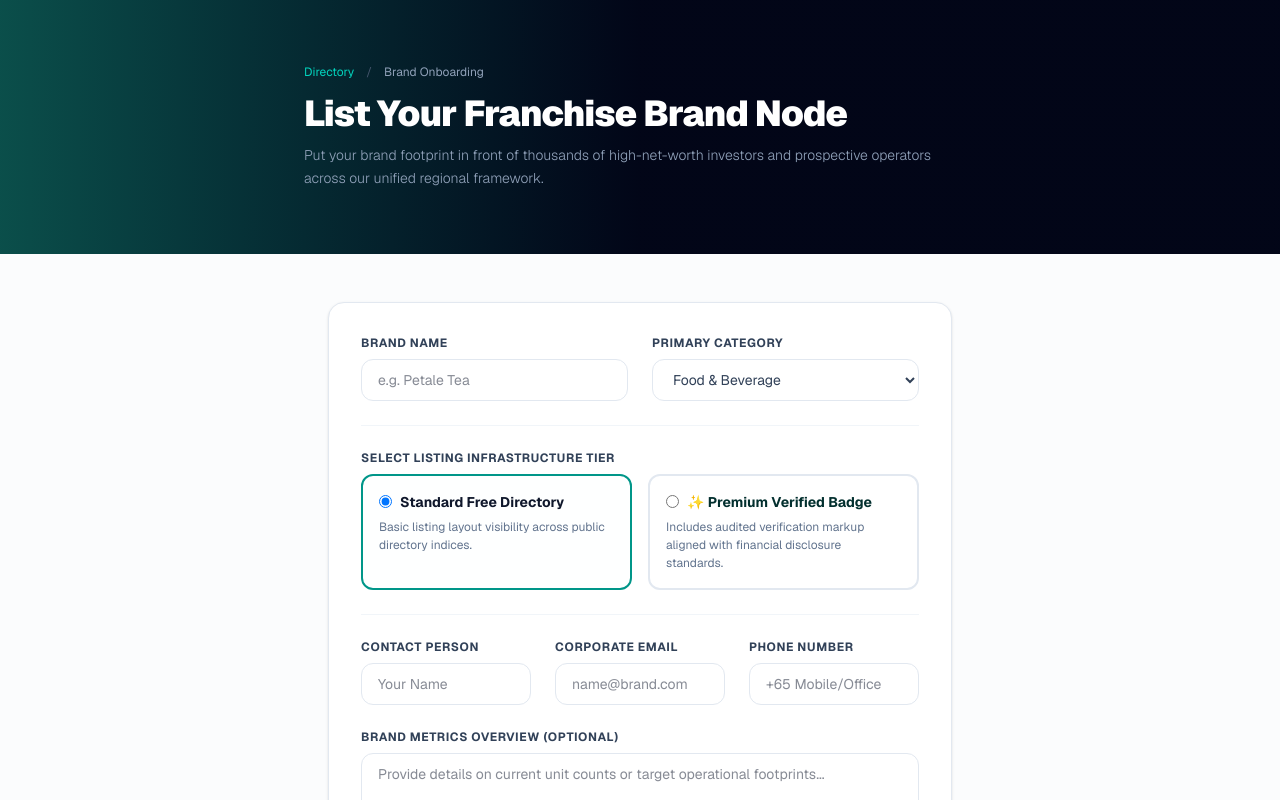
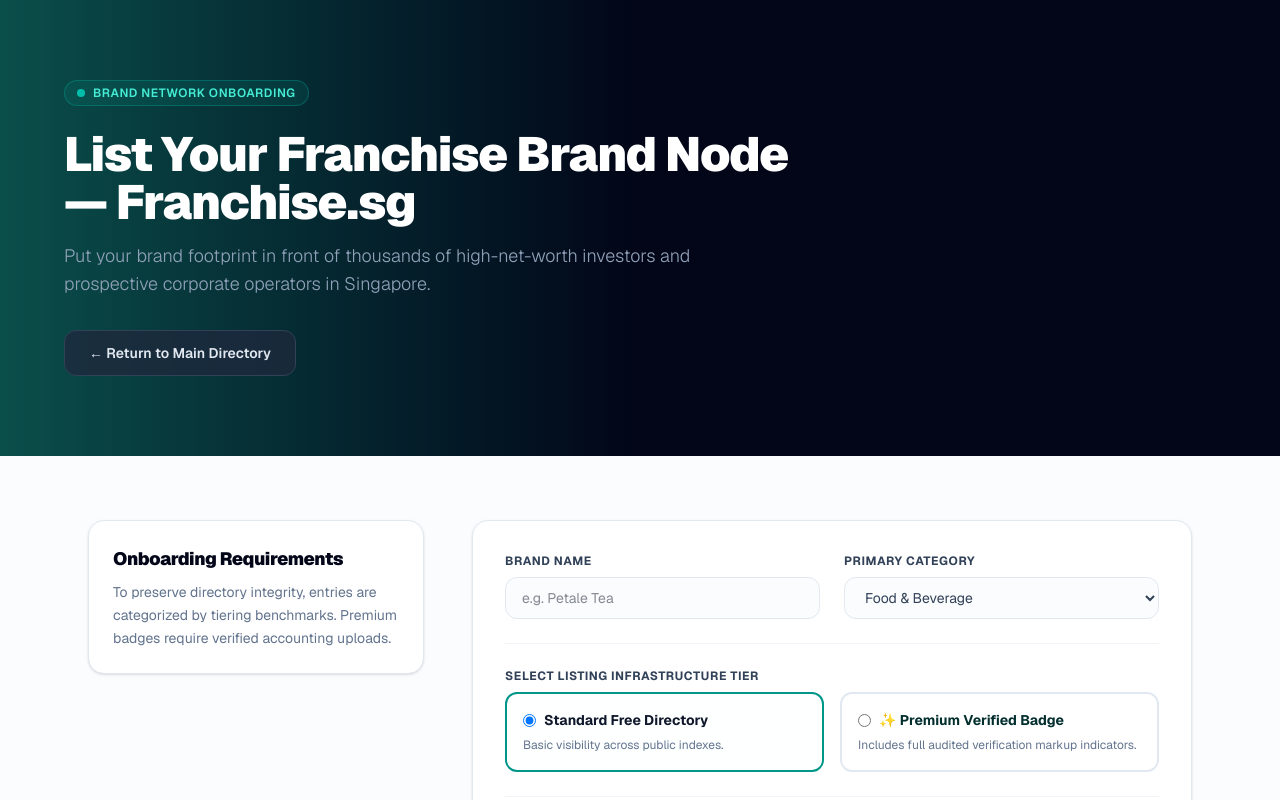
Before and after one commit to ft-synergist/franchise_sg, a Next.js app: page /apply in a window 1280 px wide. Shown: the top 800 px of the page. Built offline with nearby package versions, Linux system fonts and the light colour scheme; no server answers.

Commit message:
design: pixel-match typography header padding and container structures to homepage

```diff
--- a/app/apply/page.tsx
+++ b/app/apply/page.tsx
@@ -54,16 +54,16 @@
 
     if (submitted) {
         return (
-            <div className="min-h-screen bg-slate-50 flex items-center justify-center p-6 antialiased font-sans">
+            <div className="min-h-screen bg-slate-50/60 flex items-center justify-center p-6 antialiased font-sans">
                 <div className="bg-white max-w-md w-full rounded-2xl p-8 border border-slate-200 text-center shadow-md">
                     <div className="w-12 h-12 bg-teal-50 rounded-full flex items-center justify-center mx-auto mb-4">
                         <span className="text-xl text-teal-600">✓</span>
                     </div>
-                    <h2 className="text-2xl font-extrabold text-slate-950">Application Submitted</h2>
+                    <h2 className="text-2xl font-extrabold text-slate-950 tracking-tight">Application Submitted</h2>
                     <p className="text-slate-500 mt-2 text-sm leading-relaxed">
                         Our audit division will review your brand framework parameters and compliance history within 48 hours.
                     </p>
-                    <Link href="/" className="mt-6 inline-block w-full bg-slate-900 hover:bg-slate-800 text-white font-bold py-2.5 px-4 rounded-xl text-xs transition-colors">
+                    <Link href="/" className="mt-6 inline-block w-full bg-teal-600 hover:bg-teal-500 text-white font-bold py-2.5 px-4 rounded-xl text-xs transition-colors">
                         Return to Directory
                     </Link>
                 </div>
@@ -73,26 +73,42 @@
 
     return (
         <div className="min-h-screen bg-slate-50/60 text-slate-900 antialiased font-sans pb-16">
-            {/* Uniform Portal Header */}
-            <header className="bg-gradient-to-r from-teal-900 via-slate-950 to-slate-950 text-white py-16 px-6">
-                <div className="max-w-2xl mx-auto">
-                    <div className="flex items-center gap-3 text-xs mb-4">
-                        <Link href="/" className="text-teal-400 hover:underline">Directory</Link>
-                        <span className="text-slate-600">/</span>
-                        <span className="text-slate-400">Brand Onboarding</span>
+            {/* Exact Homepage Header Match */}
+            <header className="bg-gradient-to-r from-teal-900 via-slate-950 to-slate-950 text-white py-20 px-6">
+                <div className="max-w-6xl mx-auto">
+                    <div className="inline-flex items-center gap-2 bg-teal-500/10 border border-teal-500/30 px-3 py-1 rounded-full mb-6">
+                        <span className="w-2 h-2 rounded-full bg-teal-400 animate-pulse"></span>
+                        <span className="text-xs font-semibold text-teal-300 uppercase tracking-wider">Brand Network Onboarding</span>
                     </div>
-                    <h1 className="text-4xl font-black tracking-tight leading-none">
-                        List Your Franchise Brand Node
+                    <h1 className="text-4xl sm:text-5xl font-black tracking-tight max-w-3xl leading-none">
+                        List Your Franchise Brand Node — Franchise.sg
                     </h1>
-                    <p className="text-slate-400 mt-3 text-sm font-light leading-relaxed">
-                        Put your brand footprint in front of thousands of high-net-worth investors and prospective operators across our unified regional framework.
+                    <p className="text-slate-400 mt-4 text-base sm:text-lg max-w-2xl font-light">
+                        Put your brand footprint in front of thousands of high-net-worth investors and prospective corporate operators in Singapore.
                     </p>
+                    <div className="mt-8">
+                        <Link href="/" className="bg-slate-800/80 hover:bg-slate-800 border border-slate-700 text-slate-200 px-6 py-3 rounded-xl font-semibold transition-all text-sm inline-block">
+                            ← Return to Main Directory
+                        </Link>
+                    </div>
                 </div>
             </header>
 
-            <main className="max-w-2xl mx-auto px-6 mt-12">
-                <form onSubmit={handleSubmit} className="bg-white border border-slate-200 rounded-2xl p-8 shadow-sm space-y-6">
+            {/* Main Content Layout Block */}
+            <main className="max-w-6xl mx-auto px-6 py-16 grid grid-cols-1 lg:grid-cols-3 gap-12">
 
+                {/* Sidebar Info Panel */}
+                <div className="lg:col-span-1 space-y-6">
+                    <div className="bg-white border border-slate-200 rounded-2xl p-6 shadow-sm">
+                        <h2 className="text-lg font-black text-slate-950 tracking-tight">Onboarding Requirements</h2>
+                        <p className="text-slate-500 text-xs sm:text-sm mt-2 leading-relaxed">
+                            To preserve directory integrity, entries are categorized by tiering benchmarks. Premium badges require verified accounting uploads.
+                        </p>
+                    </div>
+                </div>
+
+                {/* Unified Input Panel Form Container */}
+                <form onSubmit={handleSubmit} className="lg:col-span-2 bg-white border border-slate-200 rounded-2xl p-8 shadow-sm space-y-6">
                     {errorMessage && (
                         <div className="bg-rose-50 border border-rose-200 text-rose-700 p-4 rounded-xl text-xs font-semibold">
                             ⚠️ {errorMessage}
@@ -102,11 +118,11 @@
                     <div className="grid grid-cols-1 sm:grid-cols-2 gap-6">
                         <div>
                             <label className="block text-xs font-bold text-slate-700 uppercase tracking-wider mb-2">Brand Name</label>
-                            <input type="text" required className="w-full px-4 py-2.5 border border-slate-200 rounded-xl text-sm focus:outline-none focus:ring-2 focus:ring-teal-500" placeholder="e.g. Petale Tea" value={formData.brandName} onChange={e => setFormData({ ...formData, brandName: e.target.value })} />
+                            <input type="text" required className="w-full px-4 py-2.5 border border-slate-200 rounded-xl text-sm focus:outline-none focus:ring-2 focus:ring-teal-500 bg-slate-50/50" placeholder="e.g. Petale Tea" value={formData.brandName} onChange={e => setFormData({ ...formData, brandName: e.target.value })} />
                         </div>
                         <div>
                             <label className="block text-xs font-bold text-slate-700 uppercase tracking-wider mb-2">Primary Category</label>
-                            <select className="w-full px-4 py-2.5 border border-slate-200 rounded-xl text-sm bg-white focus:outline-none focus:ring-2 focus:ring-teal-500 text-slate-700" value={formData.category} onChange={e => setFormData({ ...formData, category: e.target.value })}>
+                            <select className="w-full px-4 py-2.5 border border-slate-200 rounded-xl text-sm bg-slate-50/50 focus:outline-none focus:ring-2 focus:ring-teal-500 text-slate-700" value={formData.category} onChange={e => setFormData({ ...formData, category: e.target.value })}>
                                 <option>Food & Beverage</option>
                                 <option>Health & Wellness</option>
                                 <option>Education & Enrichment</option>
@@ -123,7 +139,7 @@
                                     <input type="radio" name="tierRequested" value="free" checked={formData.tierRequested === 'free'} onChange={() => setFormData({ ...formData, tierRequested: 'free' })} className="text-teal-600 focus:ring-teal-500" />
                                     <span className="font-bold text-sm text-slate-900">Standard Free Directory</span>
                                 </div>
-                                <span className="text-xs text-slate-500 mt-1.5 leading-normal">Basic listing layout visibility across public directory indices.</span>
+                                <span className="text-xs text-slate-500 mt-1.5 leading-normal">Basic visibility across public indexes.</span>
                             </label>
 
                             <label className={`border-2 rounded-xl p-4 flex flex-col cursor-pointer transition-all ${formData.tierRequested === 'premium_verified' ? 'border-teal-600 bg-teal-50/10' : 'border-slate-200 bg-white hover:border-slate-300'}`}>
@@ -133,7 +149,7 @@
                                         ✨ Premium Verified Badge
                                     </span>
                                 </div>
-                                <span className="text-xs text-slate-500 mt-1.5 leading-normal">Includes audited verification markup aligned with financial disclosure standards.</span>
+                                <span className="text-xs text-slate-500 mt-1.5 leading-normal">Includes full audited verification markup indicators.</span>
                             </label>
                         </div>
                     </div>
@@ -145,7 +161,7 @@
                                 <div>
                                     <span className="text-sm font-bold text-slate-900 block">We possess verified, audited operational accounts</span>
                                     <span className="text-xs text-slate-500 mt-0.5 block leading-normal">
-                                        Confirms compliance with the regional Franchise Financial Disclosure Framework. Unverified metrics will be flagged during onboarding review.
+                                        Confirms consistency with regional disclosure frameworks. Unverified metrics will be flagged during onboarding review.
                                     </span>
                                 </div>
                             </label>
@@ -155,24 +171,24 @@
                     <div className="border-t border-slate-100 pt-6 grid grid-cols-1 sm:grid-cols-3 gap-6">
                         <div>
                             <label className="block text-xs font-bold text-slate-700 uppercase tracking-wider mb-2">Contact Person</label>
-                            <input type="text" required className="w-full px-4 py-2.5 border border-slate-200 rounded-xl text-sm focus:outline-none focus:ring-2 focus:ring-teal-500" placeholder="Your Name" value={formData.contactPerson} onChange={e => setFormData({ ...formData, contactPerson: e.target.value })} />
+                            <input type="text" required className="w-full px-4 py-2.5 border border-slate-200 rounded-xl text-sm focus:outline-none focus:ring-2 focus:ring-teal-500 bg-slate-50/50" placeholder="Your Name" value={formData.contactPerson} onChange={e => setFormData({ ...formData, contactPerson: e.target.value })} />
                         </div>
                         <div>
                             <label className="block text-xs font-bold text-slate-700 uppercase tracking-wider mb-2">Corporate Email</label>
-                            <input type="email" required className="w-full px-4 py-2.5 border border-slate-200 rounded-xl text-sm focus:outline-none focus:ring-2 focus:ring-teal-500" placeholder="name@brand.com" value={formData.email} onChange={e => setFormData({ ...formData, email: e.target.value })} />
+                            <input type="email" required className="w-full px-4 py-2.5 border border-slate-200 rounded-xl text-sm focus:outline-none focus:ring-2 focus:ring-teal-500 bg-slate-50/50" placeholder="name@brand.com" value={formData.email} onChange={e => setFormData({ ...formData, email: e.target.value })} />
                         </div>
                         <div>
                             <label className="block text-xs font-bold text-slate-700 uppercase tracking-wider mb-2">Phone Number</label>
-                            <input type="text" required className="w-full px-4 py-2.5 border border-slate-200 rounded-xl text-sm focus:outline-none focus:ring-2 focus:ring-teal-500" placeholder="+65 Mobile/Office" value={formData.phoneNumber} onChange={e => setFormData({ ...formData, phoneNumber: e.target.value })} />
+                            <input type="text" required className="w-full px-4 py-2.5 border border-slate-200 rounded-xl text-sm focus:outline-none focus:ring-2 focus:ring-teal-500 bg-slate-50/50" placeholder="+65 Mobile/Office" value={formData.phoneNumber} onChange={e => setFormData({ ...formData, phoneNumber: e.target.value })} />
                         </div>
                     </div>
 
                     <div>
                         <label className="block text-xs font-bold text-slate-700 uppercase tracking-wider mb-2">Brand Metrics Overview (Optional)</label>
-                        <textarea className="w-full px-4 py-2.5 border border-slate-200 rounded-xl text-sm focus:outline-none focus:ring-2 focus:ring-teal-500" rows={3} placeholder="Provide details on current unit counts or target operational footprints..." value={formData.message} onChange={e => setFormData({ ...formData, message: e.target.value })} />
+                        <textarea className="w-full px-4 py-2.5 border border-slate-200 rounded-xl text-sm focus:outline-none focus:ring-2 focus:ring-teal-500 bg-slate-50/50" rows={3} placeholder="Provide details on current unit counts or target operational footprints..." value={formData.message} onChange={e => setFormData({ ...formData, message: e.target.value })} />
                     </div>
 
-                    <button type="submit" disabled={loading} className="w-full bg-teal-600 hover:bg-teal-500 text-white font-bold py-3.5 px-4 rounded-xl shadow-md transition-colors text-xs uppercase tracking-wider disabled:opacity-50">
+                    <button type="submit" disabled={loading} className="w-full bg-teal-600 hover:bg-teal-700 text-white font-bold py-3 px-4 rounded-xl text-xs uppercase tracking-wider shadow-sm transition-colors disabled:opacity-50">
                         {loading ? 'Transmitting Inbound Payload...' : 'Submit Official Directory Application'}
                     </button>
                 </form>
--- a/app/for-sale/page.tsx
+++ b/app/for-sale/page.tsx
@@ -17,28 +17,33 @@
 
     return (
         <div className="min-h-screen bg-slate-50/60 text-slate-900 antialiased font-sans">
-            {/* Uniform Portal Header */}
-            <header className="bg-gradient-to-r from-teal-900 via-slate-950 to-slate-950 text-white py-16 px-6">
+            {/* Exact Homepage Header Match */}
+            <header className="bg-gradient-to-r from-teal-900 via-slate-950 to-slate-950 text-white py-20 px-6">
                 <div className="max-w-6xl mx-auto">
-                    <div className="flex items-center gap-3 text-xs mb-4">
-                        <Link href="/" className="text-teal-400 hover:underline">Directory</Link>
-                        <span className="text-slate-600">/</span>
-                        <span className="text-slate-400">Resale Units</span>
-                    </div>
-                    <div className="inline-flex items-center gap-2 bg-teal-500/10 border border-teal-500/30 px-3 py-1 rounded-full mb-4">
+                    <div className="inline-flex items-center gap-2 bg-teal-500/10 border border-teal-500/30 px-3 py-1 rounded-full mb-6">
+                        <span className="w-2 h-2 rounded-full bg-teal-400 animate-pulse"></span>
                         <span className="text-xs font-semibold text-teal-300 uppercase tracking-wider">Premium Dealflow</span>
                     </div>
-                    <h1 className="text-4xl font-black tracking-tight leading-none">
-                        Verified Franchise Businesses For Sale
+                    <h1 className="text-4xl sm:text-5xl font-black tracking-tight max-w-3xl leading-none">
+                        Verified Franchise Businesses For Sale — Singapore
                     </h1>
-                    <p className="text-slate-400 mt-3 text-base max-w-2xl font-light">
+                    <p className="text-slate-400 mt-4 text-base sm:text-lg max-w-2xl font-light">
                         Acquire cash-flowing established franchise locations with operational infrastructure and historical financial data intact.
                     </p>
+                    <div className="mt-8">
+                        <Link href="/" className="bg-slate-800/80 hover:bg-slate-800 border border-slate-700 text-slate-200 px-6 py-3 rounded-xl font-semibold transition-all text-sm inline-block">
+                            ← Return to Main Directory
+                        </Link>
+                    </div>
                 </div>
             </header>
 
-            {/* Grid Canvas */}
-            <main className="max-w-6xl mx-auto px-6 py-12">
+            {/* Main Grid Engine Matching Homepage */}
+            <main className="max-w-6xl mx-auto px-6 py-16">
+                <h2 className="text-2xl font-extrabold text-slate-950 tracking-tight mb-8">
+                    Active Resale Commercial Nodes
+                </h2>
+
                 {!listings || listings.length === 0 ? (
                     <div className="bg-white rounded-2xl p-12 text-center border border-slate-200">
                         <p className="text-slate-500">No active resale opportunities available at this time.</p>
@@ -46,38 +51,44 @@
                 ) : (
                     <div className="grid grid-cols-1 md:grid-cols-2 lg:grid-cols-3 gap-8">
                         {listings.map((item) => (
-                            <div key={item.id} className="bg-white border border-slate-200/80 rounded-2xl p-6 flex flex-col shadow-sm hover:shadow-md transition-all">
-                                <span className="text-xs font-bold uppercase tracking-wider text-slate-400">
-                                    {item.franchises?.category || 'Retail'}
-                                </span>
+                            <div key={item.id} className="bg-white border border-slate-200 rounded-2xl p-6 flex flex-col shadow-sm hover:shadow-md transition-all">
+
+                                <div className="flex justify-between items-start">
+                                    <span className="text-xs font-bold uppercase tracking-wider text-slate-400">
+                                        {item.franchises?.category || 'Food & Beverage'}
+                                    </span>
+                                    <span className="text-[10px] font-extrabold bg-teal-600 text-white px-2 py-0.5 rounded uppercase tracking-wide shadow-sm">
+                                        Verified Resale
+                                    </span>
+                                </div>
 
                                 <h3 className="text-xl font-black text-slate-950 mt-1">{item.title}</h3>
 
-                                <div className="text-xs text-slate-500 font-medium mt-2 flex items-center gap-1.5">
-                                    📍 Region: <span className="text-slate-800 font-bold">{item.location_region}</span>
+                                <div className="mt-3 text-[11px] font-medium text-slate-500 flex items-center gap-1 bg-slate-100/50 p-2 rounded-lg w-fit">
+                                    📍 <span className="text-slate-700 font-semibold">Region:</span> {item.location_region}
                                 </div>
 
-                                {/* Unified Financial Metrics Container */}
-                                <div className="mt-6 border-t border-slate-100 pt-4 bg-slate-50/80 p-4 rounded-xl space-y-2.5">
-                                    <div className="flex justify-between items-center">
-                                        <span className="text-xs text-slate-500 font-medium">Asking Price:</span>
+                                {/* Micro Financial Snapshot Matching Homepage Elements */}
+                                <div className="mt-6 border-t border-slate-100 pt-4 grid grid-cols-2 gap-4 bg-slate-50/80 p-3 rounded-xl">
+                                    <div>
+                                        <span className="text-[10px] font-bold text-slate-400 uppercase tracking-wider block">Asking Price</span>
                                         <span className="font-extrabold text-slate-900 text-sm">S${item.asking_price_sgd.toLocaleString()}</span>
                                     </div>
-                                    <div className="flex justify-between items-center">
-                                        <span className="text-xs text-slate-500 font-medium">Monthly Revenue:</span>
+                                    <div>
+                                        <span className="text-[10px] font-bold text-slate-400 uppercase tracking-wider block">Monthly Rev</span>
                                         <span className="font-bold text-teal-600 text-sm">S${item.monthly_revenue_sgd.toLocaleString()}</span>
-                                    </div>
-                                    <div className="flex justify-between items-center border-t border-slate-200/60 pt-2">
-                                        <span className="text-xs text-slate-600 font-semibold">Net Profit (Take Home):</span>
-                                        <span className="font-extrabold text-slate-950 text-sm">S${item.net_profit_sgd.toLocaleString()}</span>
                                     </div>
                                 </div>
 
-                                <p className="text-slate-500 text-xs italic mt-4 line-clamp-2 leading-relaxed flex-1">
+                                <div className="mt-3 text-[11px] font-medium text-slate-500 flex items-center gap-1 bg-teal-50/50 border border-teal-100 p-2 rounded-lg">
+                                    💰 <span className="text-teal-950 font-semibold">Net Profit (Take Home):</span> S${item.net_profit_sgd.toLocaleString()}
+                                </div>
+
+                                <p className="text-slate-500 text-xs sm:text-sm mt-4 line-clamp-3 leading-relaxed flex-1 italic">
                                     "{item.reason_for_selling}"
                                 </p>
 
-                                <button className="w-full mt-6 bg-teal-600 hover:bg-teal-500 text-white font-bold py-3 px-4 rounded-xl text-xs shadow-sm transition-colors duration-150">
+                                <button className="w-full mt-6 bg-teal-600 hover:bg-teal-500 text-white font-bold py-2.5 px-4 rounded-xl text-xs shadow-sm transition-colors duration-150">
                                     Request Financial Statements
                                 </button>
                             </div>
```
